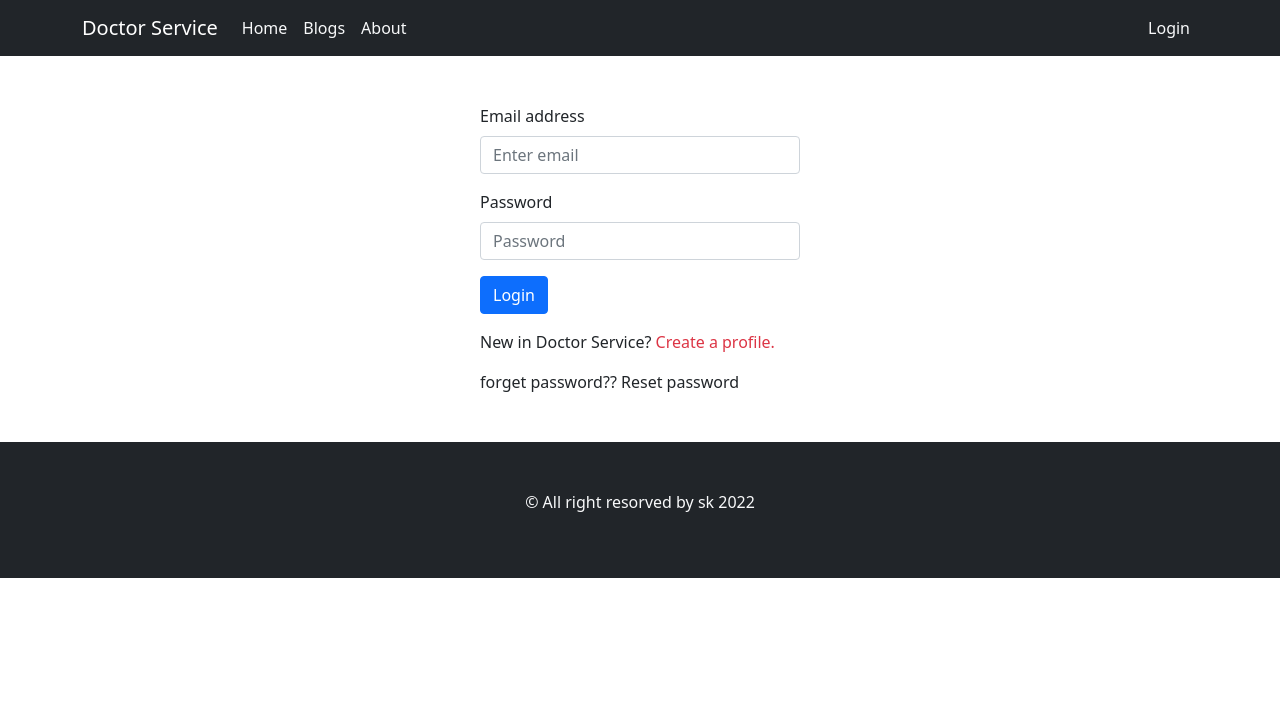
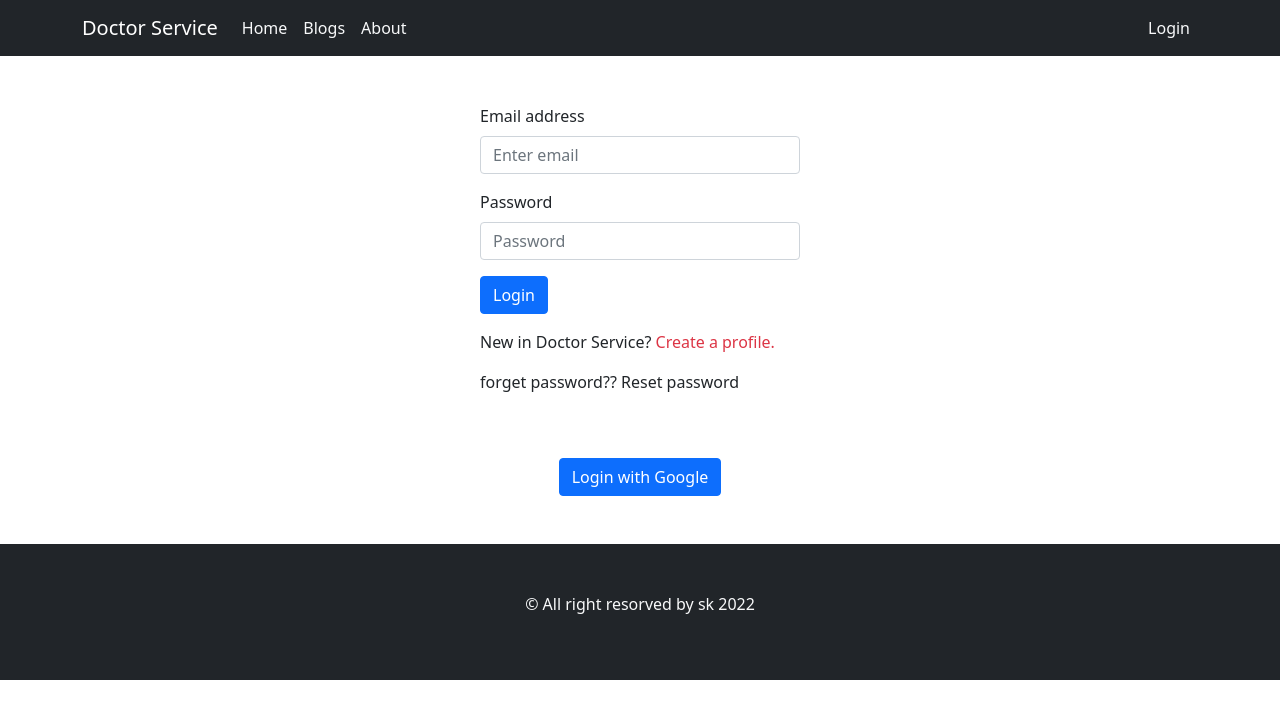
Before and after one commit to new-hero/assignment10, a React (Create React App) app: page /login in a window 1280 px wide. Shown: the top 718 px of the page. Built offline with nearby package versions, Linux system fonts and the light colour scheme; no server answers.

Commit message:
google login addedd

```diff
--- a/src/components/Login/Login.js
+++ b/src/components/Login/Login.js
@@ -7,6 +7,7 @@
 import 'react-toastify/dist/ReactToastify.css';
 import { useSendPasswordResetEmail } from 'react-firebase-hooks/auth';
 import { sendPasswordResetEmail } from 'firebase/auth';
+import Sociallogin from '../SocialLogin/Sociallogin';
 
 const Login = () => {
   const navigate=useNavigate();
@@ -17,13 +18,16 @@
   const passwordRef=useRef('');
   const [
     signInWithEmailAndPassword,
-    user, error ] = useSignInWithEmailAndPassword(auth );
+    user,
+    loading,
+    error,
+  ] = useSignInWithEmailAndPassword(auth);
   if(user){
     navigate(from, {replace:true});
   }
 let errorelement
 if (error) {
-      errorelement=error.message
+    errorelement= error.message;
 }
 
   const handleSubmit=event=>{
@@ -57,7 +61,12 @@
           </Form>
             <p className='mt-3'>New in Doctor Service? <span className='text-danger' onClick={handleRegister}> Create a profile. </span> </p>
             <p>forget password?? <span onClick={handlereset}> Reset password</span></p>
-            <p>{errorelement}</p>
+            <p className='text-danger'> {errorelement}</p>
+            <br/>
+            <br/>
+            <div className='text-center'>
+              <Sociallogin ></Sociallogin>
+            </div>
         </div>
     );
 };
--- /dev/null
+++ b/src/components/SocialLogin/Sociallogin.js
@@ -0,0 +1,26 @@
+import React from 'react';
+import { Button } from 'react-bootstrap';
+import { useSignInWithGoogle } from 'react-firebase-hooks/auth';
+import { useNavigate } from 'react-router-dom';
+import auth from '../../fairbase.init';
+
+const Sociallogin = () => {
+    const [signInWithGoogle, user, loading, error] = useSignInWithGoogle(auth);
+    const navigate=useNavigate()
+    let errorelement;
+    if(error){
+        errorelement= error.message;
+    }
+    if(user){
+        navigate("/")
+    }
+
+    return (
+        <div>
+            <Button onClick={()=>signInWithGoogle()}> Login with Google </Button>
+            <p>{errorelement}</p>
+        </div>
+    );
+};
+
+export default Sociallogin;
```
